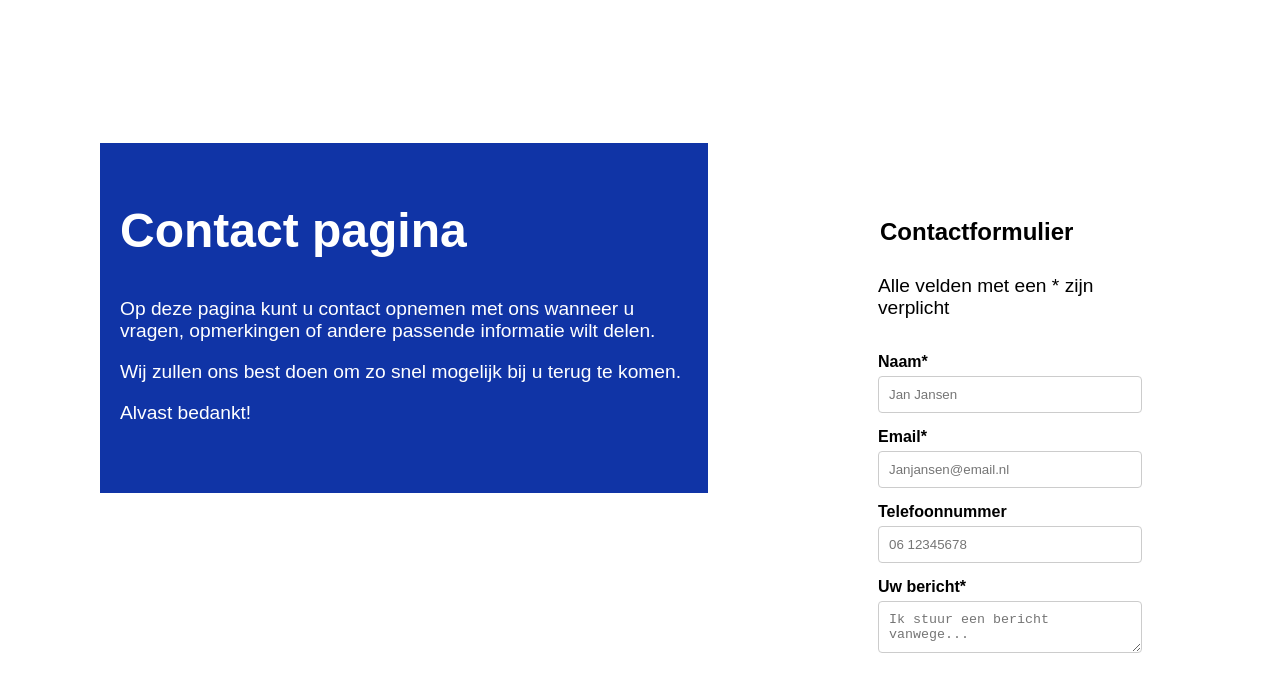
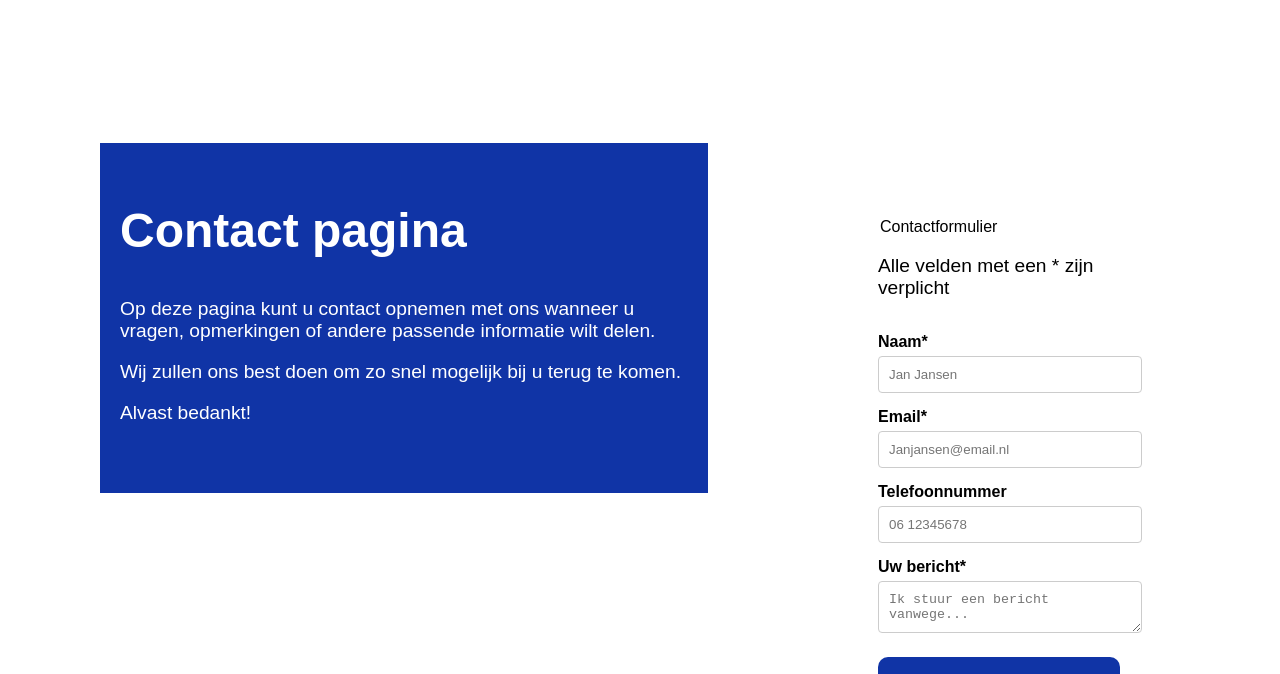
Before and after one commit to RubenHeijne/rubenheijne.github.io, a plain HTML site: page contact.html in a window 1280 px wide. Shown: the part 92-766 px from the top of the page. Drawn offline with Linux system fonts and the light colour scheme; a web font is replaced by a local one.

Commit message:
Update contactform.css

```diff
--- a/css/contactform.css
+++ b/css/contactform.css
@@ -64,12 +64,6 @@ form button:hover {
   justify-content: center;
 }
 
-legend {
-  font-size: 1.5em;
-  font-weight: bold;
-  margin-bottom: 10px;
-}
-
 fieldset {
   border: none;
   padding: 100px;
```
